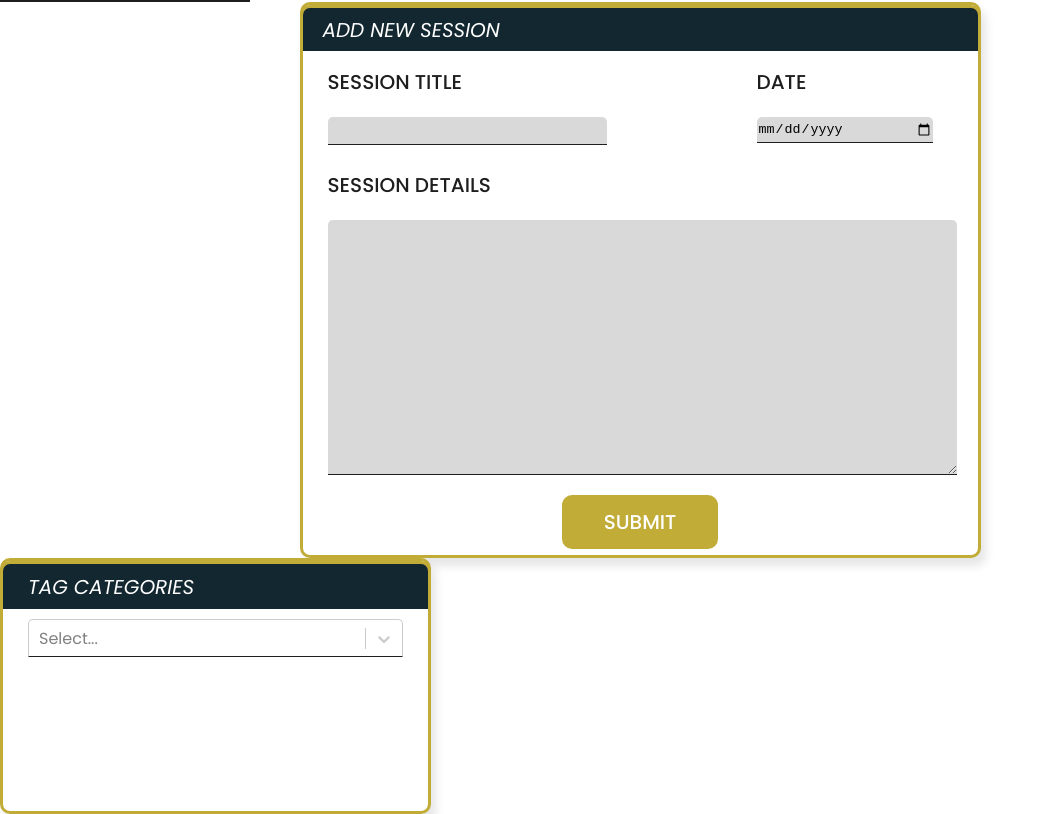
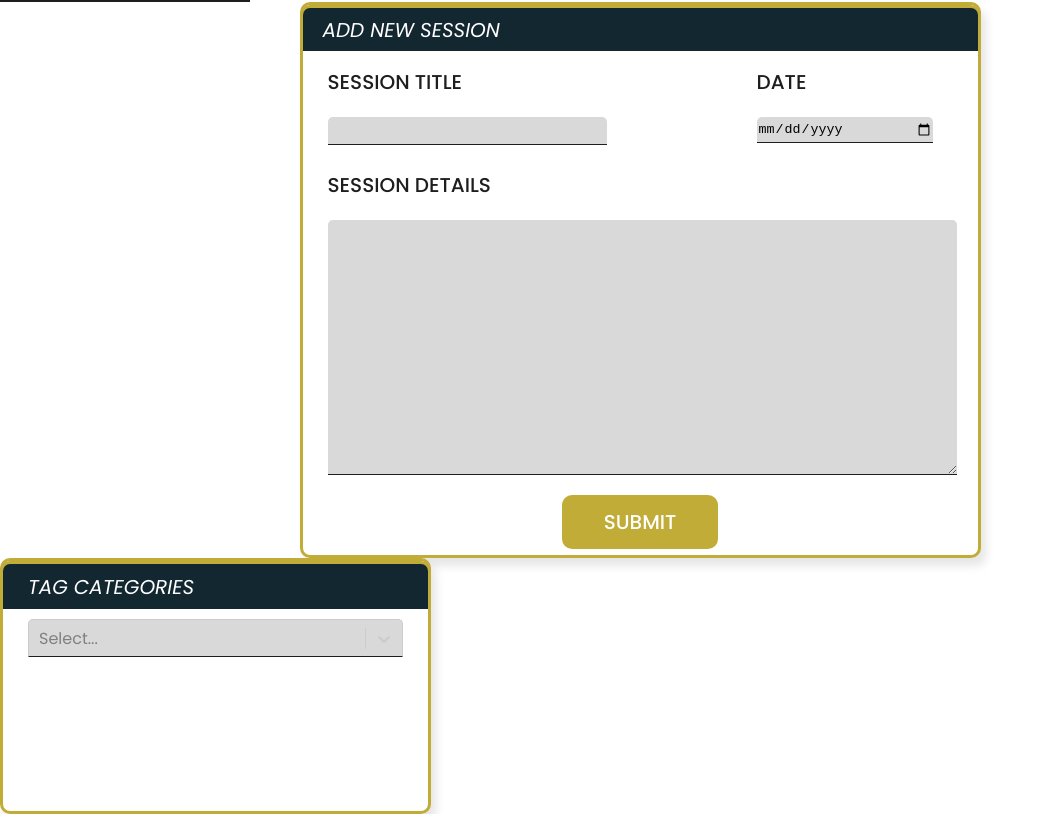
Before and after one commit to alliebourden/fableforge, a React (Vite) app: page /session-editor in a window 1280 px wide. Shown: the part 1023-1837 px from the top of the page, without its empty margins (0-1049 px from the left). Built offline with nearby package versions, Linux system fonts and the light colour scheme.

Commit message:
style - control box shadow

```diff
--- a/src/components/CategoryTags.jsx
+++ b/src/components/CategoryTags.jsx
@@ -110,7 +110,8 @@ const SessionTags = () => {
             height: "25px",
             borderRadius: "5px 5px 0px 0px",
             borderBottom: "1px solid #1E1E1E",
-            background: "D9D9D9",
+            background: "#D9D9D9",
+            boxShadow: state.isFocused ? "0 0 0 2px #C2AC38" : "none",
           }),
         }}
         value={selectedTags}
```
